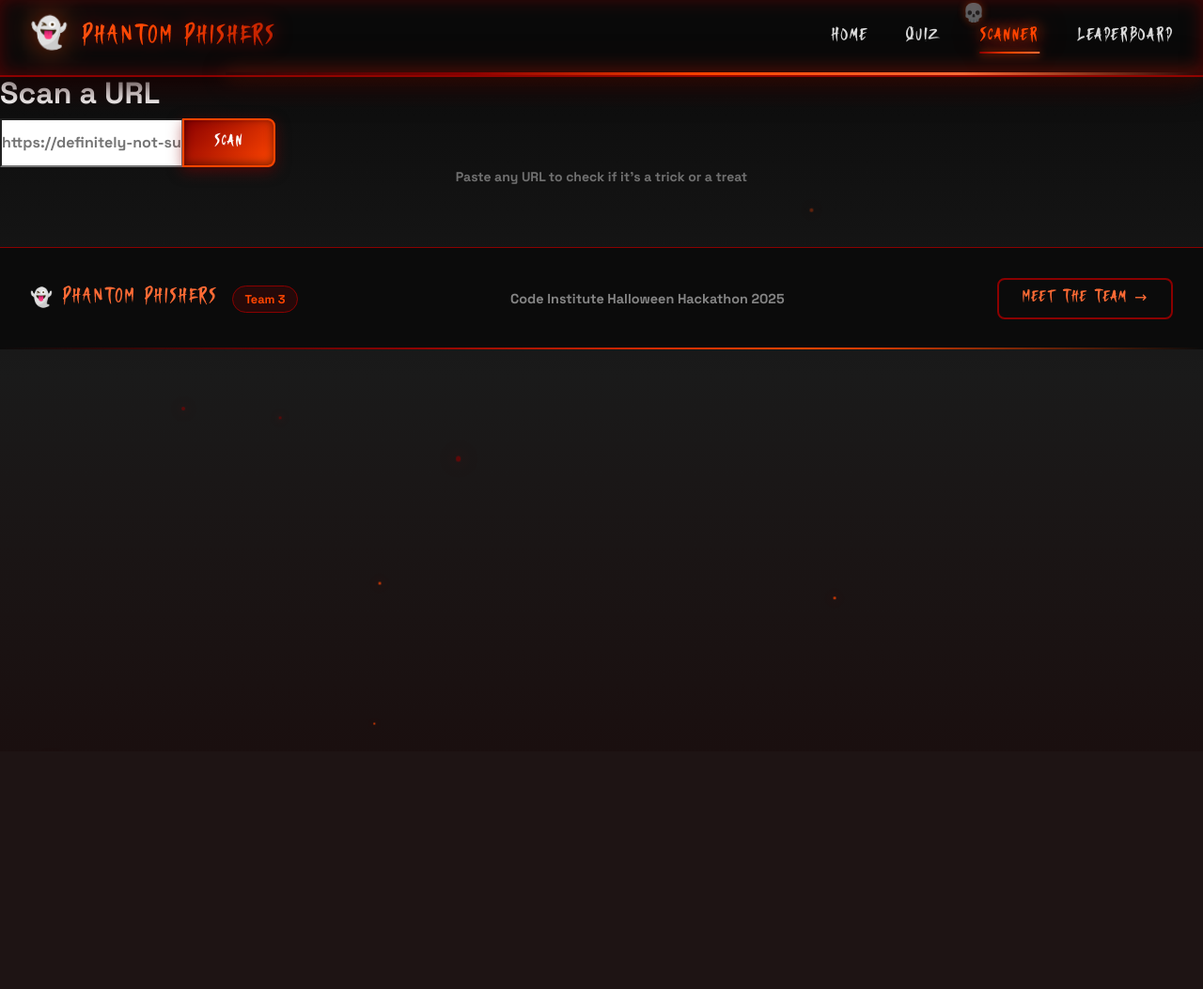
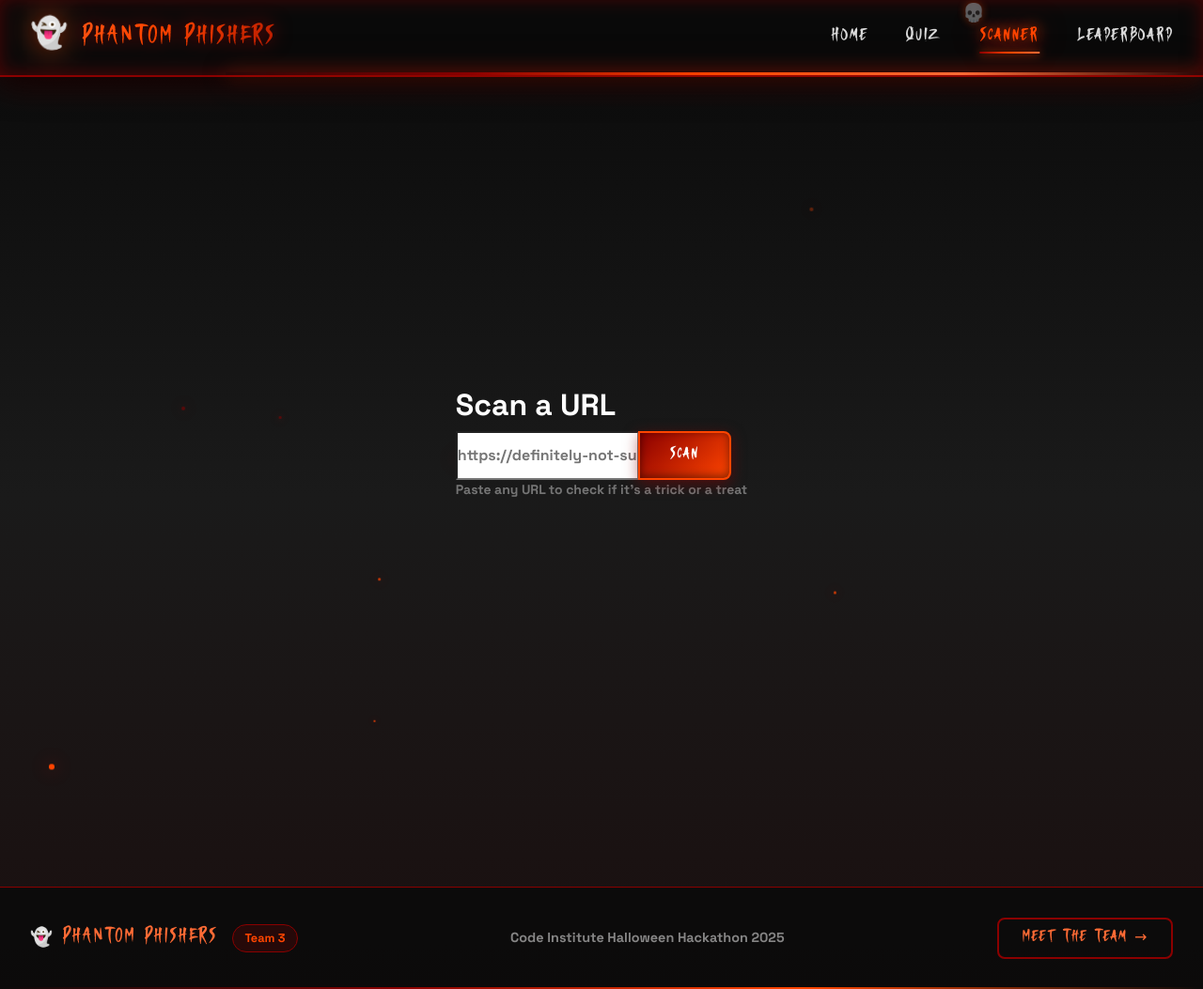
Before and after one commit to maleeper/trickorthreat, a Django app: page /scanner/ in a window 1280 px wide. Shown: the whole page at 94% size. Before the commit the page ends 772 px from the top, so only its background shows below. Run offline with Django 4.2, Linux system fonts and the light colour scheme; some libraries are stand-ins or nearby versions.

Commit message:
basic styling for scanner page

```diff
--- a/phish_buster/templates/phish_buster/scanner.html
+++ b/phish_buster/templates/phish_buster/scanner.html
@@ -3,7 +3,7 @@
 
 {% block content %}
 <!-- Scanner Section -->
-<section class="scanner-section">
+<section class="scanner-section container">
     {% csrf_token %}
     <div class="scanner-container">
         <h2 class="scanner-title">Scan a URL</h2>
@@ -15,6 +15,6 @@
             Paste any URL to check if it's a trick or a treat
         </p>
     </div>
+    <div id="scan-results"></div>
 </section>
-<section id="scan-results"></section>
 {% endblock content %}
```
